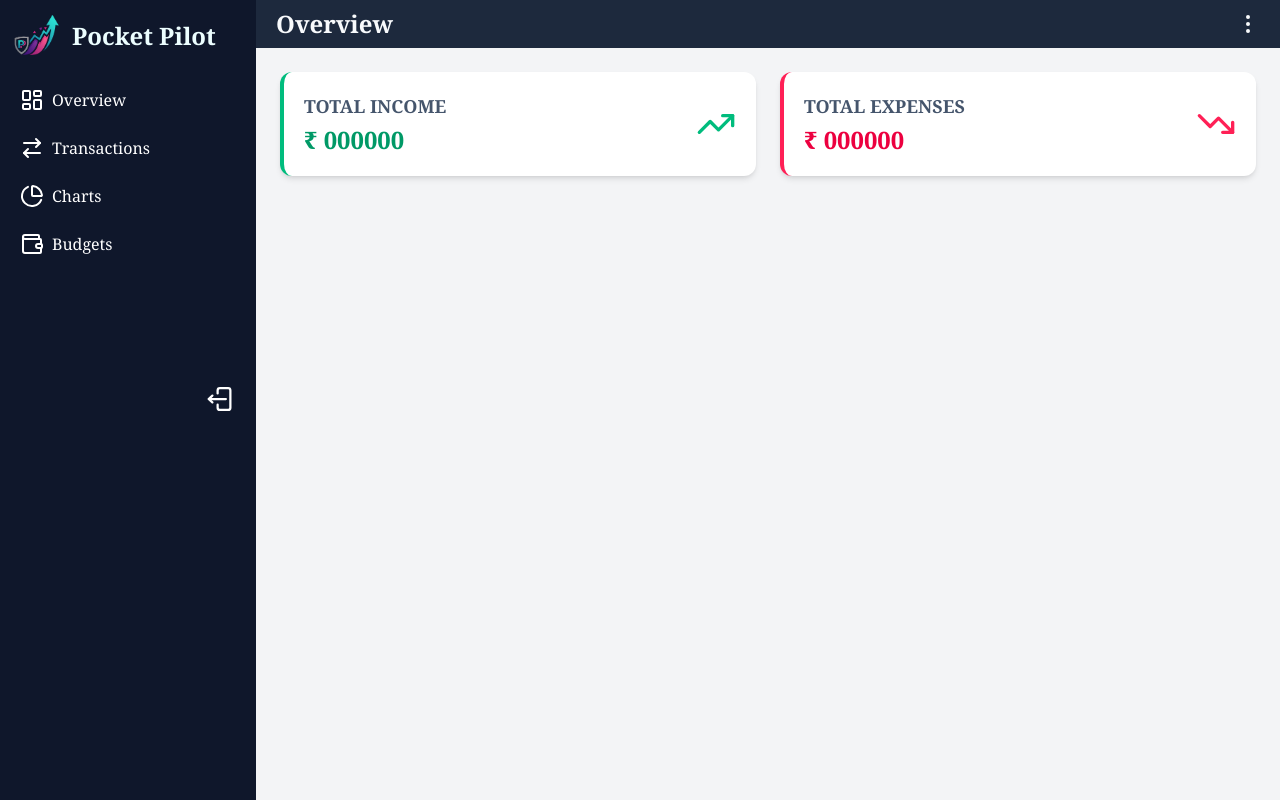
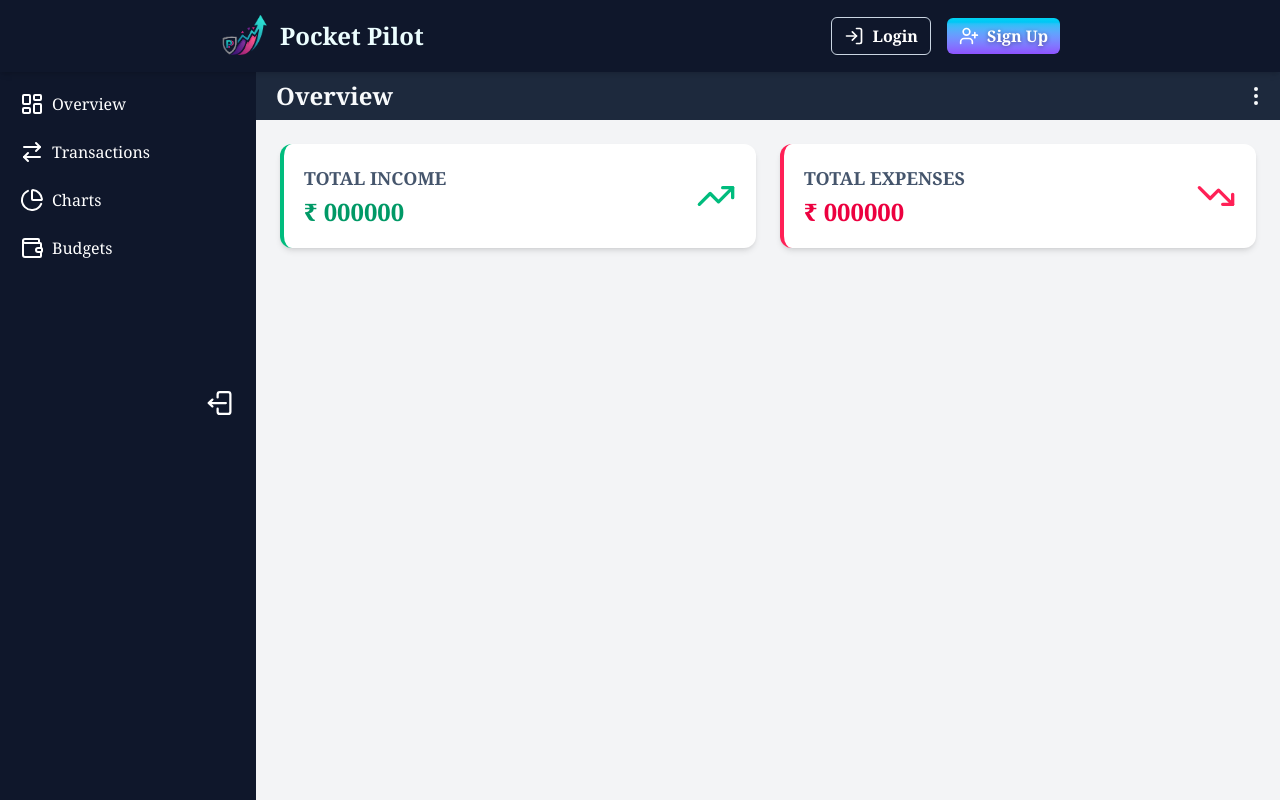
Before and after one commit to ravikanttarare95/pocket-pilot, a React (Vite) app in the folder client/: page /dashboard in a window 1280 px wide. Built offline with nearby package versions, Linux system fonts and the light colour scheme; a web font is replaced by a local one.

Commit message:
Modified Styling

```diff
--- a/client/src/components/BrandLogo.jsx
+++ b/client/src/components/BrandLogo.jsx
@@ -3,17 +3,15 @@ import { Link, useLocation } from "react-router";
 import Logo from "./../../public/logo.svg";
 function BrandLogo({ customLinkStyle, customNameStyle }) {
   const [isClose, setIsClose] = useState(false);
-  useEffect(() => {
-    if (location.pathname === "/") return;
-    if (window.innerWidth < 640) setIsClose(true);
-  }, []);
+  // useEffect(() => {
+  //   if (location.pathname === "/") return;
+  //   if (window.innerWidth < 640) setIsClose(true);
+  // }, []);
   return (
     <Link to={"/"} className={`flex items-center gap-3 ${customLinkStyle}`}>
-      <img src={Logo} alt="Logo" className="w-12" />
+      <img src={Logo} alt="Logo" className={`w-12`} />
       <span
-        className={`text-2xl font-extrabold text-cyan-50 ${customNameStyle} ${
-          isClose ? "hidden" : "block capitalize"
-        }`}
+        className={`text-2xl font-extrabold text-cyan-50 ${customNameStyle}`}
       >
         Pocket Pilot
       </span>
--- a/client/src/components/DashboardTopBar.jsx
+++ b/client/src/components/DashboardTopBar.jsx
@@ -4,10 +4,10 @@ import { EllipsisVertical } from "lucide-react";
 function DashboardTopBar({ dashTopBarTitle }) {
   const [showLogOut, setShowLogOut] = useState(false);
   return (
-    <div className="flex items-center justify-between sticky top-0 right-0 left-0 px-5 py-2 bg-slate-800 text-slate-50">
+    <div className="flex items-center justify-between sticky top-0 right-0 left-0 px-2 sm:px-5 py-2 bg-slate-800 text-slate-50">
       <p className="text-2xl font-bold">{dashTopBarTitle}</p>
       <EllipsisVertical
-        className="cursor-pointer"
+        className="cursor-pointer -mr-2"
         onClick={() => {
           setShowLogOut(!showLogOut);
         }}
@@ -15,7 +15,7 @@ function DashboardTopBar({ dashTopBarTitle }) {
       <div
         className={`${
           showLogOut ? "block" : "hidden"
-        } fixed right-8 top-15 py-1 px-3 border rounded-md text-rose-700 cursor-pointer bg-rose-200 border-rose-700 font-bold`}
+        } fixed right-3 sm:right-6 top-30 py-1 px-3 border rounded-md text-rose-700 cursor-pointer bg-rose-200 border-rose-700 font-bold`}
       >
         Logout
       </div>
--- a/client/src/components/Navbar.jsx
+++ b/client/src/components/Navbar.jsx
@@ -11,9 +11,9 @@ function Navbar() {
   const navigate = useNavigate();
 
   return (
-    <nav className="sticky top-0 z-50 bg-slate-900 text-white shadow-md  px-3 sm:px-6 py-3 flex flex-col sm:flex-row sm:items-center sm:justify-around gap-4">
+    <nav className="sticky top-0 z-50 bg-slate-900 text-white shadow-md px-3 sm:px-6 py-3 flex flex-col sm:flex-row sm:items-center sm:justify-around gap-4 w-full">
       <div className="flex items-center justify-between  md:w-auto">
-        <BrandLogo customNameStyle={`seef`} />
+        <BrandLogo />
         <button
           onClick={() => setIsOpen(!isOpen)}
           className="sm:hidden text-white focus:outline-none"
--- a/client/src/views/Dashboard.jsx
+++ b/client/src/views/Dashboard.jsx
@@ -13,6 +13,7 @@ import NotFound from "./NotFound.jsx";
 import { SIDEBAR_LINKS } from "./../configs/sidebarLinksData";
 
 import { useNavigate, Link } from "react-router";
+import Navbar from "./../components/Navbar.jsx";
 
 function Dashboard() {
   const navigate = useNavigate();
@@ -22,18 +23,14 @@ function Dashboard() {
     if (window.innerWidth < 640) setIsClose(true);
   }, []);
   return (
-    <div className="flex min-h-screen">
+    <div className="min-h-screen flex flex-col">
+      <Navbar />
+      <div className="flex flex-1">
         <aside
-        className={`relative ${
-          isClose ? "w-fit" : "w-64 max-sm:fixed left-0 top-0 bottom-0"
-        } bg-slate-900 text-white p-1 sm:p-3 transition-width duration-300 z-49`}
+          className={`${isClose ? "w-fit" : "w-64"} ${!isClose && "max-sm:fixed max-sm:left-0 max-sm:h-full"} bg-slate-900 text-white p-0.5 sm:p-3 transition-all duration-300 z-40`}
         >
           <div className="sticky top-3">
-          <BrandLogo
-            customNameStyle={`${isClose ? "hidden" : "block Capitalize"}`}
-          />
-
-          <ul className="space-y-2 mt-5">
+            <ul className="space-y-2">
               {SIDEBAR_LINKS.map((linkObj) => {
                 const { title, icon: Icon } = linkObj;
                 return (
@@ -85,6 +82,7 @@ function Dashboard() {
           )}
         </main>
       </div>
+    </div>
   );
 }
 
--- a/client/src/views/Login.jsx
+++ b/client/src/views/Login.jsx
@@ -9,13 +9,9 @@ const Login = () => {
   const navigate = useNavigate();
   return (
     <div className="flex items-center justify-center min-h-screen p-3">
-      <BrandLogo
-        customLinkStyle="fixed top-3 left-3"
-        customNameStyle={`text-slate-600 `}
-      />
       <div className="w-full max-w-md bg-white shadow-2xl rounded-2xl p-8">
-        <h1 className="text-3xl font-bold text-center text-gray-800 mb-10">
-          Login
+        <h1 className="text-3xl font-bold text-center text-gray-800 mb-10 mx-auto ">
+          <BrandLogo customNameStyle={`text-slate-700 `} />
         </h1>
 
         <form className="space-y-5">
--- a/client/src/views/Overview.jsx
+++ b/client/src/views/Overview.jsx
@@ -7,7 +7,7 @@ function Overview() {
   return (
     <>
       <DashboardTopBar dashTopBarTitle="Overview" />
-      <main className="px-1.5 py-6 sm:p-6">
+      <main className="px-1.5 py-6 sm:p-6 ">
         {/* Income & Expenses */}
         <section className="grid grid-cols-1 sm:grid-cols-2 gap-6 mb-8">
           <article className="bg-white rounded-xl shadow-md p-5 border-l-4 border-emerald-500 flex items-center justify-between">
--- a/client/src/views/SignUp.jsx
+++ b/client/src/views/SignUp.jsx
@@ -10,14 +10,9 @@ const Signup = () => {
   const navigate = useNavigate();
   return (
     <div className="flex items-center justify-center min-h-screen p-3">
-      {" "}
-      <BrandLogo
-        customLinkStyle="fixed top-3 left-3"
-        customNameStyle={`text-slate-600 `}
-      />
       <div className="w-full max-w-md bg-white shadow-2xl rounded-2xl p-8">
-        <h1 className="text-3xl font-bold text-center text-gray-800 mb-2">
-          Sign Up
+        <h1 className="text-3xl font-bold text-center text-gray-800 mb-10">
+          <BrandLogo customNameStyle={`text-slate-700 `} />
         </h1>
 
         <form className="space-y-5">
```
Lines whose indentation alone changed are shown as unchanged.
